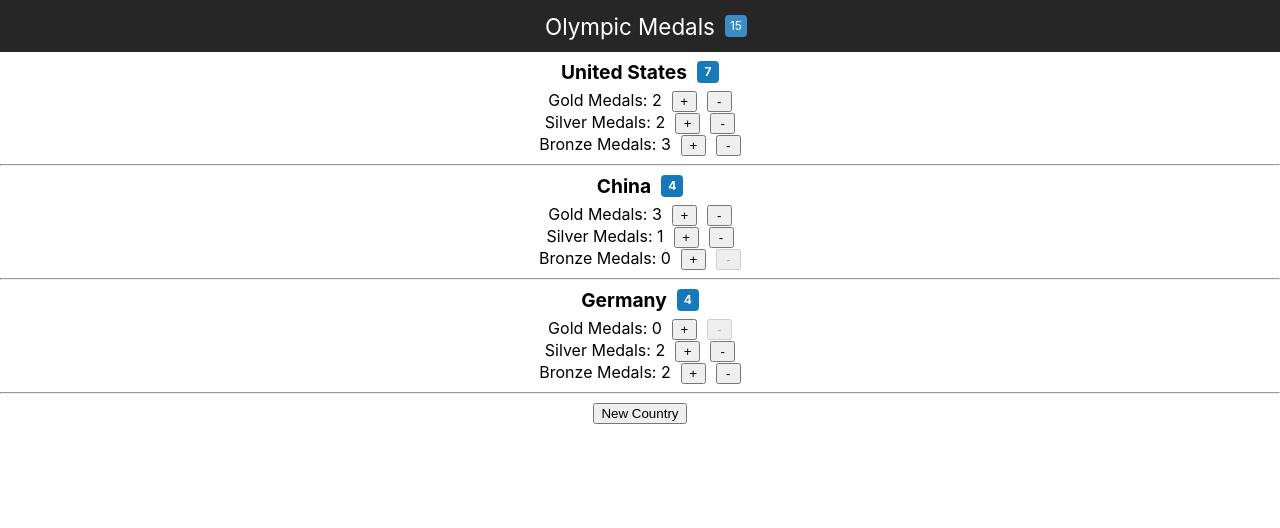
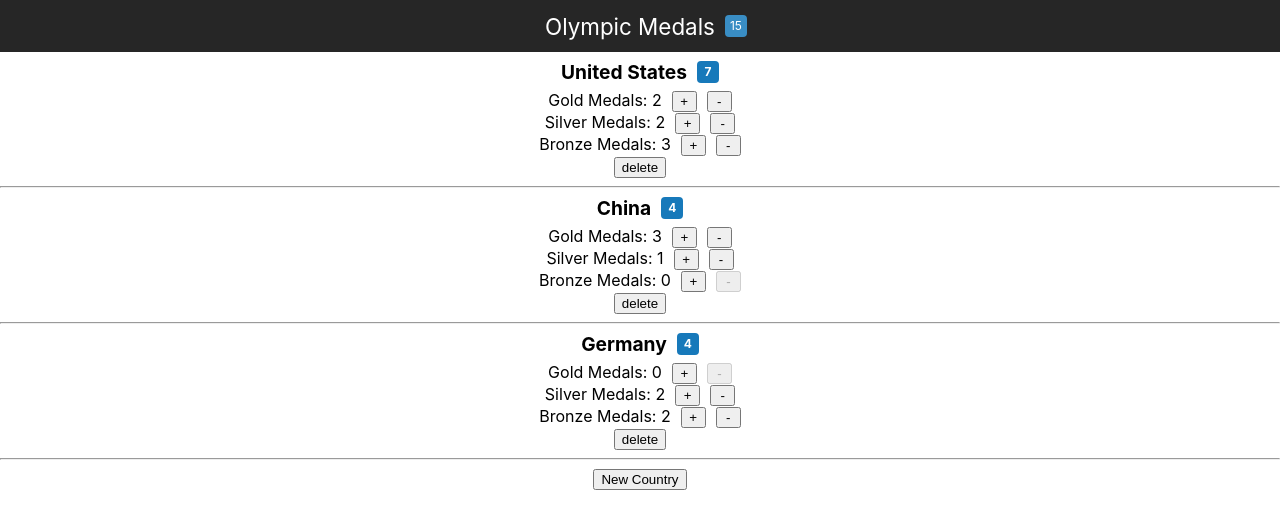
Before and after one commit to urlockGaur/medals-bootstrap, a React (Create React App) app: page / in a window 1280 px wide. Shown: the top 528 px of the page. Built offline with nearby package versions, Linux system fonts and the light colour scheme.

Commit message:
[4.04] Button for deleting country

```diff
--- a/src/App.js
+++ b/src/App.js
@@ -21,6 +21,9 @@ class App extends Component {
         const id = countries.length === 0 ? 1 : Math.max(...countries.map(country => country.id)) + 1;
         const mutableCountries = [...countries].concat({ id: id, name: name, gold: 0, silver: 0, bronze: 0 });
         this.setState({ countries: mutableCountries });
+    }
+    handleDelete = (countryId) => {
+        console.log(countryId);
     }
     handleIncrement = (countryId, medalName) => {
         const countries = [...this.state.countries];
@@ -54,6 +57,7 @@ class App extends Component {
                             key={country.id}
                             country={country}
                             medals={this.state.medals}
+                            onDelete={this.handleDelete}
                             onIncrement={this.handleIncrement}
                             onDecrement={this.handleDecrement} />
                     )}
--- a/src/components/Country.jsx
+++ b/src/components/Country.jsx
@@ -8,7 +8,7 @@ class Country extends Component {
         return sum;
     }
     render() {
-        const { country, medals, onIncrement, onDecrement } = this.props;
+        const { country, medals, onIncrement, onDecrement, onDelete } = this.props;
         return (
             <div className="country">
                 <div className="name">
@@ -25,6 +25,7 @@ class Country extends Component {
                         onIncrement={onIncrement}
                         onDecrement={onDecrement} />
                 )}
+                <button onClick={() => onDelete(country.id)}>delete</button>
                 <hr />
             </div>
         );
```
